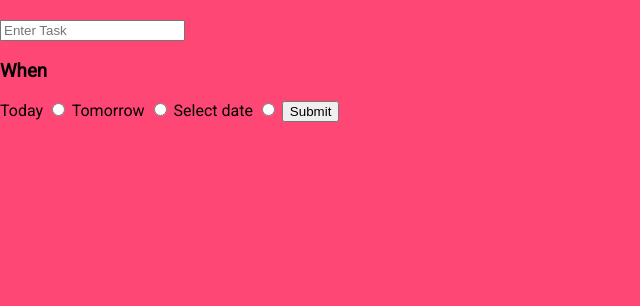
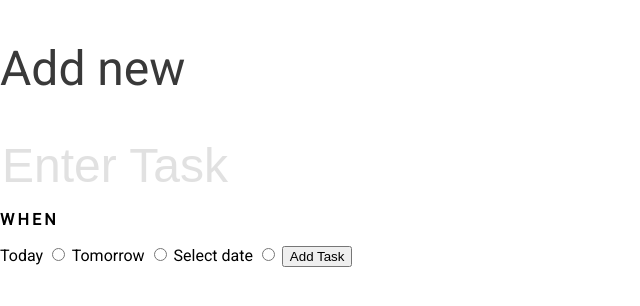
Before and after one commit to J-Bannach/tasksapp, a plain HTML site: page new.html in a window 1280 px wide. Shown: the whole page, without its empty margins (0-640 px from the left). Drawn offline with Linux system fonts and the light colour scheme.

Commit message:
SBasic structure of text elements

```diff
--- a/new.html
+++ b/new.html
@@ -9,19 +9,17 @@
   </head>
   <body>
     <form action="">
-      <h2></h2>
-      <input type="text" placeholder="Enter Task" />
+      <h2>Add new</h2>
+      <input class="input" type="text" placeholder="Enter Task" />
       <h3>When</h3>
-      <label for=""
-        >Today <input type="radio" name="date" value="today"
-      /></label>
-      <label for=""
+      <label>Today <input type="radio" name="date" value="today" /></label>
+      <label
         >Tomorrow <input type="radio" name="date" value="Tomorrow"
       /></label>
-      <label for=""
+      <label
         >Select date <input type="radio" name="date" value="selectDate"
       /></label>
-      <input type="submit" />
+      <input type="submit" value="Add Task" />
     </form>
   </body>
 </html>
--- a/styles.css
+++ b/styles.css
@@ -22,6 +22,34 @@ html {
 
 body {
   margin: 0;
-  background-color: var(--primary-bg-color);
+
   font-family: var(--primary-font-family);
 }
+
+h2 {
+  font-size: 3em;
+  font-weight: 100;
+  color: var(--headline-color);
+}
+
+.input {
+  border: none;
+  color: var(--headline-color);
+  opacity: 21%;
+  outline: none;
+  font-size: 3em;
+}
+
+h3 {
+  text-transform: uppercase;
+  font-size: 1em;
+  letter-spacing: 0.2em;
+}
+
+/*input[type="radio"]:checked + label {
+  color: #fe4775;
+}*/
+
+input.focus {
+  color: #fe4775;
+}
```
